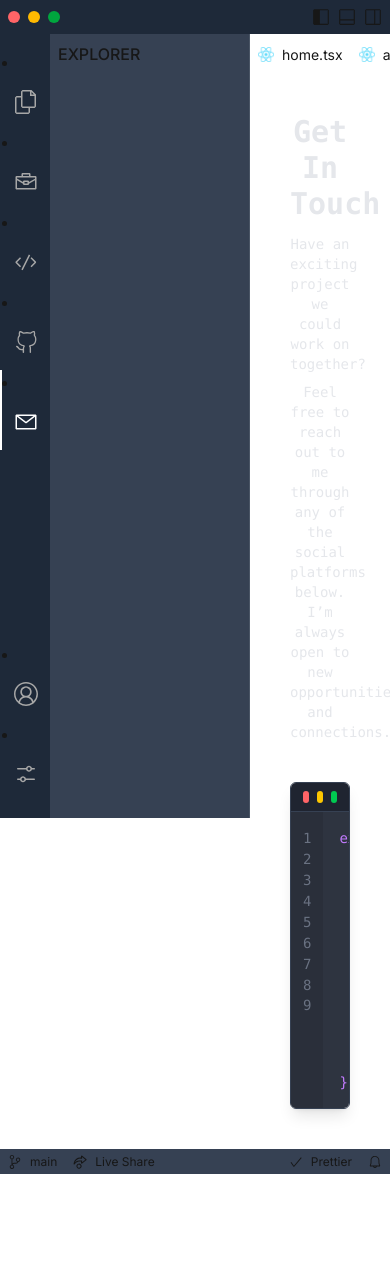
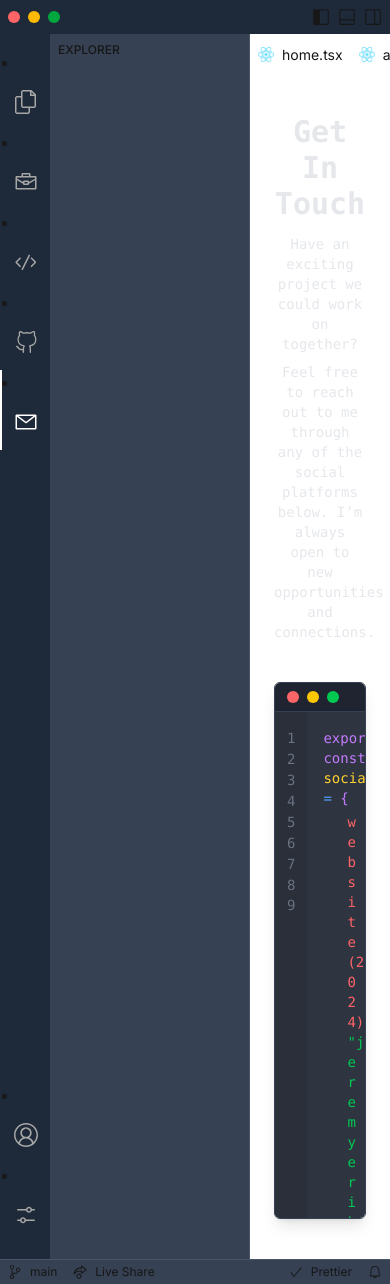
Before and after one commit to jeremyerikleong/my-vscode-inspired-react-portfolio, a Next.js app: page /contact in a window 390 px wide. Before the commit the page ends 1174 px from the top, so only its background shows below. Built offline with nearby package versions, Linux system fonts and the light colour scheme.

Commit message:
fixed UI break on responsive view

```diff
--- a/app/about/page.tsx
+++ b/app/about/page.tsx
@@ -14,7 +14,7 @@ export default function About() {
                 <h2 className="font-medium my-3">{developerInfo.title}</h2>
             </div>
 
-            <div className="text-justify my-20">
+            <div className="text-justify mt-20">
                 <p className="my-4">
                     Hey! My name is Jeremy. I&apos;m a front-end developer based in Malaysia.
                 </p>
--- a/app/components/Footer.tsx
+++ b/app/components/Footer.tsx
@@ -5,7 +5,7 @@ export default function Footer() {
     const currentYear = new Date().getFullYear();
 
     return (
-        <footer className="flex justify-between items-center bg-gray-700 w-full h-[25px] p-2">
+        <footer className="flex justify-between items-center bg-gray-700 w-full h-[25px] p-2 border-t border-t-gray-600">
             <div className="flex items-center gap-4 text-xs">
                 <div className="flex items-center">
                     <VscSourceControl size={ICON_SIZES} />
--- a/app/components/PrimarySideBar.tsx
+++ b/app/components/PrimarySideBar.tsx
@@ -1,7 +1,7 @@
 export default function PrimarySideBar() {
     return (
-        <div className="w-50 h-[calc(100vh-30px-30px)] bg-gray-700 p-2 border-r border-gray-600">
-            <h3 className="uppercase font-medium">
+        <div className="w-50 min-h-[calc(100vh-60px)] bg-gray-700 p-2 border-r border-gray-600">
+            <h3 className="uppercase text-xs font-medium">
                 Explorer
             </h3>
         </div>
--- a/app/components/SecondarySideBar.tsx
+++ b/app/components/SecondarySideBar.tsx
@@ -1,6 +1,6 @@
 export default function SecondarySideBar() {
     return (
-        <div className="flex justify-center items-center w-50 h-[calc(100vh-30px-30px)] bg-gray-700 p-2 border-l border-gray-600">
+        <div className="flex justify-center items-center w-50 min-h-[calc(100vh-60px)] bg-gray-700 p-2 border-l border-gray-600">
             <h3 className="uppercase font-medium">
                 Workspace
             </h3>
--- a/app/components/SideBar.tsx
+++ b/app/components/SideBar.tsx
@@ -38,7 +38,7 @@ export default function SideBar() {
     }
 
     return (
-        <aside className="flex flex-col items-center justify-between h-[calc(100vh-30px-30px)] w-fit py-4 bg-gray-800">
+        <aside className="flex flex-col items-center justify-between min-h-[calc(100vh-60px)] w-fit py-4 bg-gray-800">
             <div>
                 {topLinks.map((link) => renderButton(link.id, link.href, link.icon))}
             </div>
--- a/app/contact/page.tsx
+++ b/app/contact/page.tsx
@@ -8,7 +8,7 @@ export async function generateMetadata() {
 
 export default function Contact() {
     return (
-        <section className="p-10 max-w-[900px] mx-auto font-mono text-sm text-gray-200">
+        <section className="py-10 px-6 max-w-[900px] mx-auto font-mono text-sm text-gray-200">
             <div className="text-center mb-10">
                 <h1 className="text-3xl lg:text-4xl font-bold">Get In Touch</h1>
                 <h2 className="font-medium mt-3">
@@ -26,7 +26,7 @@ export default function Contact() {
                     <span className="w-3 h-3 rounded-full bg-green-500"></span>
                 </div>
 
-                <div className="flex bg-[#2e3440]">
+                <div className="flex bg-[#2e3440] max-h-[60vh] overflow-y-auto">
                     <div className="flex flex-col items-end px-3 py-4 bg-[#2a2f3a] text-gray-500 select-none">
                         <span>1</span>
                         {socialCardDetails.map((_, index) => (
@@ -35,7 +35,7 @@ export default function Contact() {
                         <span>{socialCardDetails.length + 2}</span>
                     </div>
 
-                    <div className="px-4 py-4">
+                    <div className="px-4 py-4 overflow-y-auto">
                         <p>
                             <span className="text-purple-400">export const </span>
                             <span className="text-amber-300">socials</span>
@@ -45,7 +45,7 @@ export default function Contact() {
 
                         <ul className="mt-1">
                             {socialCardDetails.map((social) => (
-                                <li key={social.id} className="ml-6">
+                                <li key={social.id} className="ml-6 break-all">
                                     <span className="text-red-400">{social.platform}: </span>
                                     <a
                                         href={social.url}
```
